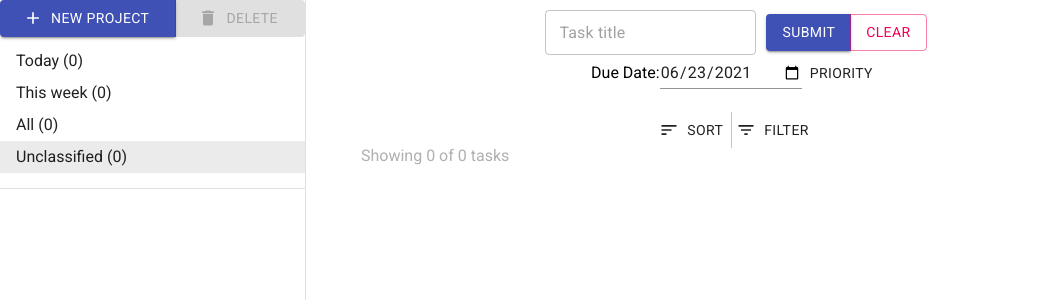
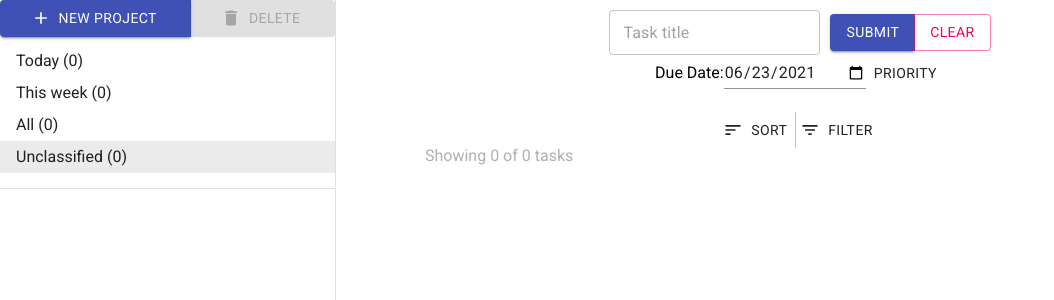
Before and after one commit to arkch99/task-app, a React (Create React App) app: page / in a window 1280 px wide. Shown: the top 300 px of the page, without its empty margins (0-1054 px from the left). Built offline with nearby package versions, Linux system fonts and the light colour scheme.

Commit message:
Limit resize

```diff
--- a/src/App.js
+++ b/src/App.js
@@ -367,7 +367,7 @@ class App extends Component {
 		return (
 		<div className="App">
 			<div className="side-pane-wrapper">
-				<Drawer variant="permanent" open={true}>
+				<Drawer variant="permanent" open={true} className="side-pane">
 					<ProjectPane
 						projects={this.state.projects}
 						//tasks={this.state.tasks}
@@ -439,7 +439,6 @@ class App extends Component {
 							</Menu>
 						</div>
 					</form>
-				</div>
 					<TaskList
 						tasks={tasksInProject}
 						projects={this.state.projects}
@@ -452,6 +451,8 @@ class App extends Component {
 						projEditHandler={this.handleTaskProjChange}
 						cancelHandler={this.handleCancel}
 					/>
+				</div>
+
 
 			{/* </Container>	 */}
 		</div>
--- a/src/components/projectpane.css
+++ b/src/components/projectpane.css
@@ -1,6 +1,6 @@
 .proj-btns{
 	display: flex;
-	width: 305px;
+	width: 335px;
 }
 
 .proj-btns > div{
--- a/src/index.css
+++ b/src/index.css
@@ -50,7 +50,7 @@ table {
 } */
 
 html{
-	height:100%;
+	height:1vw;
 	font-family: "Roboto";
 }
 
@@ -58,16 +58,17 @@ html{
 	display: flex;
 	height: 1vw;
 	width: 100%;
-	flex-wrap: wrap;
+	flex-wrap: nowrap;
 	align-items: stretch;
 	/* justify-content: center; */
 }
 
 
 .side-pane-wrapper{
-	flex-grow: 1;
+	/* flex-grow: 1; */
+	flex-shrink: 0;
 	height: 100%;
-	min-width: 15%;
+	min-width: 320px;/*305px;*/
 	/* margin-left: -200px; */
 	/* align-items: flex-start; */
 	align-content: flex-start;
@@ -75,10 +76,12 @@ html{
 
 .content{
 	display: flex;
+	/* height: 1vw; */
 	flex-direction: column;
 	flex-grow: 2;
-	width: 75%;
-	flex-wrap: wrap;
+	flex-shrink: 0;
+	/* min-width: 65%; */
+	flex-wrap: nowrap;
 	align-items: center;
 	/* justify-content: center; */
 	justify-content: flex-start;
@@ -111,5 +114,12 @@ html{
 }
 
 .new-task-wrapper{
+	display:flex;
+	flex-direction: column;
 	margin-top: 10px;
+	align-items: center;
 }
+
+.side-pane{
+	min-width: 320px;
+}
```
